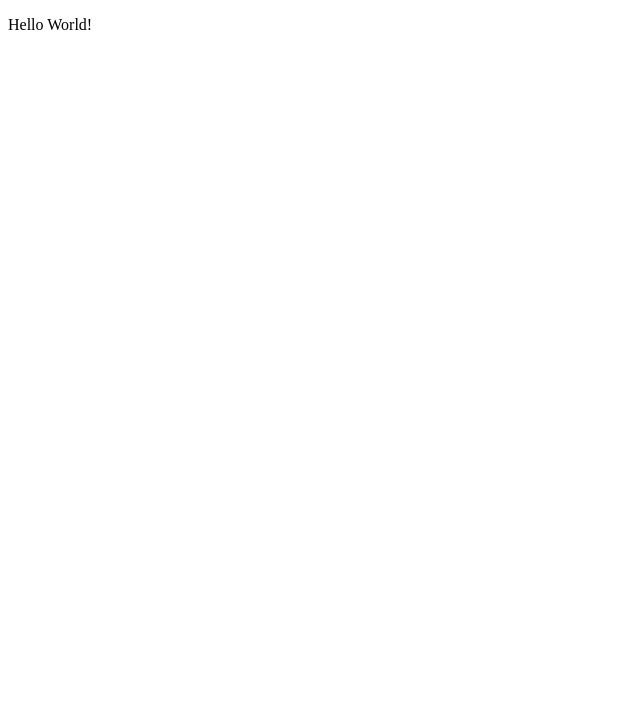
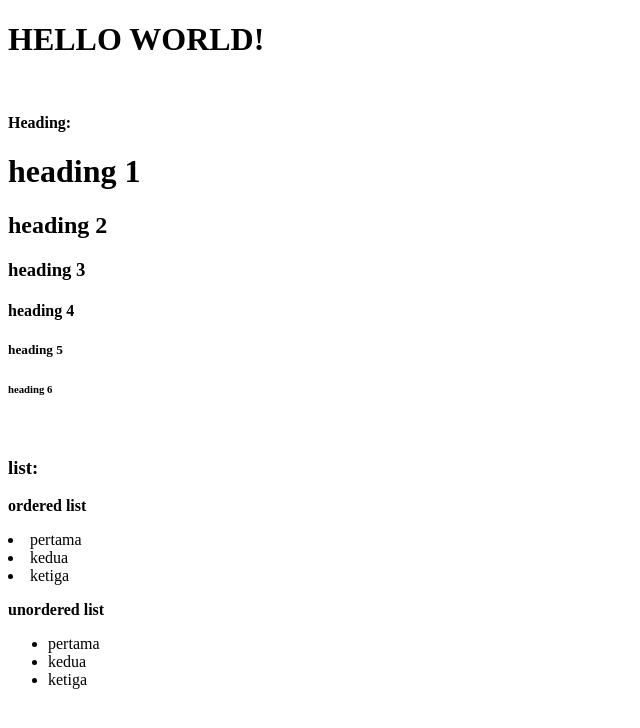
Before and after one commit to RiriNugraha/ririnugraha.github.io, a plain HTML site: page page/index.html in a window 1280 px wide. Shown: the whole page, without its empty margins (0-640 px from the left). Drawn offline with Linux system fonts and the light colour scheme.

Commit message:
update index.html

```diff
--- a/page/index.html
+++ b/page/index.html
@@ -6,6 +6,29 @@
     <title>Riri -Home</title>
 </head>
 <body>
-  <p>Hello World!</p>
+  <h1>HELLO WORLD!</h1><br>
+
+  <p><strong>Heading:</strong></p>
+  <h1>heading 1</h1>
+  <h2>heading 2</h2>
+  <h3>heading 3</h3>
+  <h4>heading 4</h4>
+  <h5>heading 5</h5>
+  <h6>heading 6</h6><br>
+
+  <h3>list:</h3>
+  <p><strong>ordered list</strong></p
+  <ol>
+    <li>pertama</li>
+    <li>kedua</li>
+    <li>ketiga</li>
+  </ol>
+  <p><strong>unordered list</strong></p>
+  <ul>
+    <li>pertama</li>
+    <li>kedua</li>
+    <li>ketiga</li>
+  </ul>
+  <p></p>
 </body>
 </html>
```
